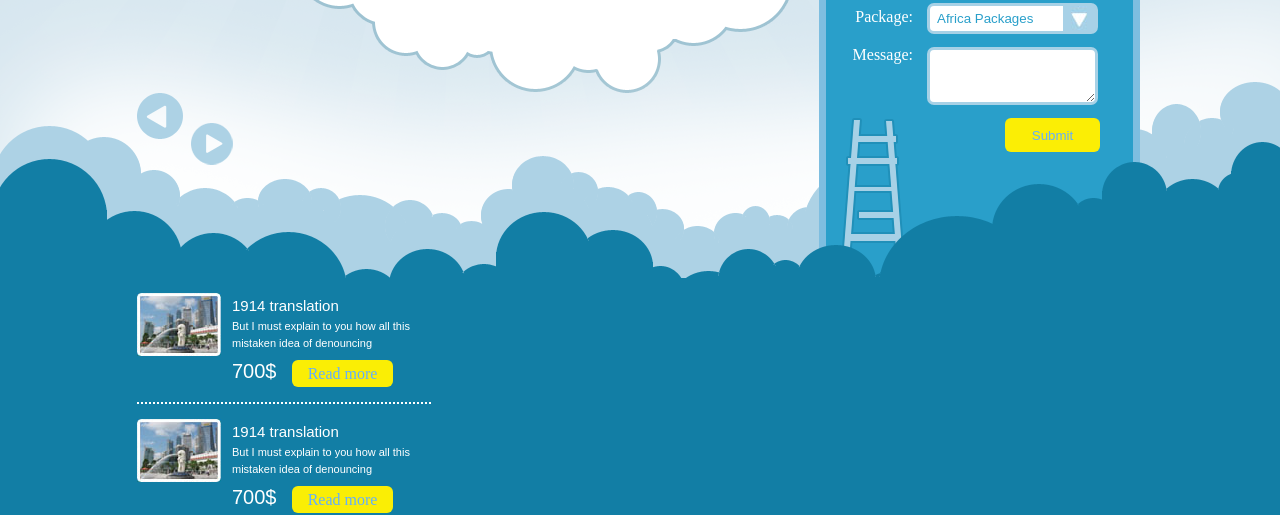
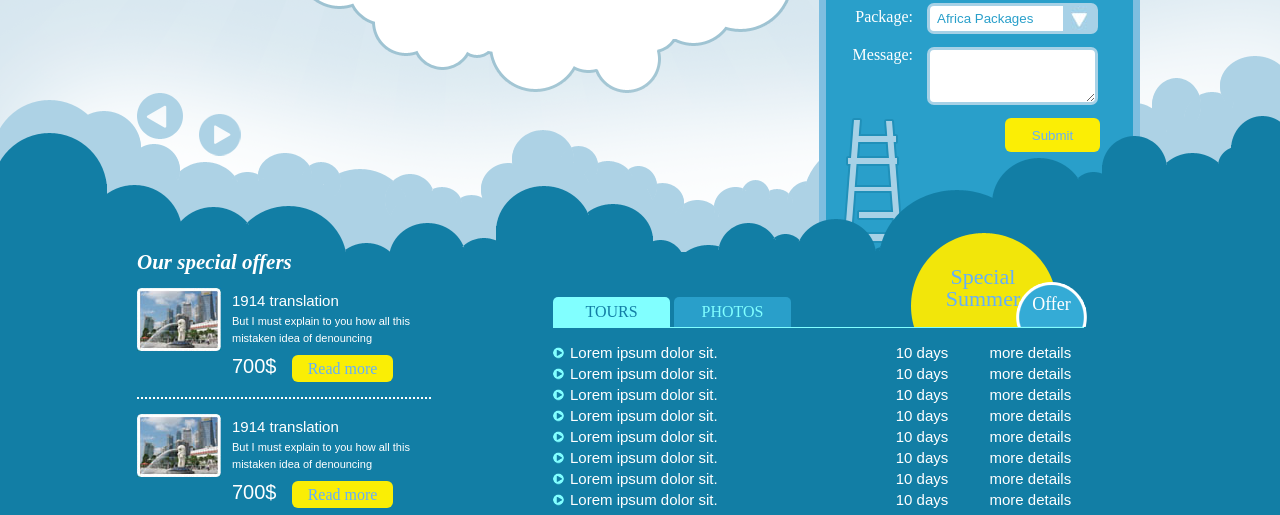
Before and after one commit to ask888/tourism, a plain HTML site: page inner.html in a window 1280 px wide. Shown: the part 320-835 px from the top of the page. Drawn offline with Linux system fonts and the light colour scheme.

Commit message:
Add inner.html

```diff
--- a/css/style.css
+++ b/css/style.css
@@ -69,12 +69,13 @@
     height: 46px;
     display: block;
     position: absolute;
-    right: 0;
-    top: 30px;
+    right: -8px;
+    top: 21px;
 }
 .vertical-wrapper{
     width: 336px;
     padding-bottom: 21px;
+    float: left;
 }
 .vertical-block{
     border-bottom: 2px dotted white;
@@ -96,7 +97,7 @@
     border-radius: 24px;
     position: relative;
     padding: 0 33px 0 14px;
-    margin-bottom: 140px;
+    margin-bottom: 114px;
 }
 .booking-form-title{
     padding-top: 26px;
@@ -168,24 +169,72 @@
     float: right;
 
 }
+input.submit-booking-form:hover{
+    opacity: 0.7;
+    color: rgba(59, 59, 117, 0.67);
+}
 .ladder{
     background: url("../img/ladder.png") 0% 0% no-repeat;
     width: 66px;
     height: 158px;
 }
-/*.booking-form-title span::after{*/
-    /*content: " ";*/
-    /*position: absolute;*/
-    /*height: 40px;*/
-    /*width: 18px;*/
-    /*background: url("../img/ribbon-end.png");*/
-    /*right: -18px;*/
-    /*!*box-shadow: -1px 1px 6px 1px rgba(18, 126, 165, .75);*!*/
-/*}*/
-
 
 
 /* header2 end*/
+/* Isabell styles */
+.div-class{
+    width: 587px;
+    float: right;
+    margin-top: -100px;
+}
+.tour-block.photo{
+    background: #299fca;
+    color: #81ffff;
+}
+.ul-item{
+
+}
+.tours-photos-offer{
+    width: 531px;
+    border-bottom: 1px solid #81ffff;
+    height: 31px;
+}
+.special-summer-offer, .tours-photos{
+    display: inline-block;
+}
+.offer-wrapper.special-summer-offer{
+    margin-top: -64px;
+    margin-right: 23px;
+}
+.tour-block{
+    display: inline-block;
+    width: 117px;
+    height: 30px;
+    border-radius: 5px 5px 0 0;
+    background: #81ffff;
+    text-align: center;
+    line-height: 30px;
+    color: #127ea5;
+}
+
+.ul-tours {
+    margin-top: 14px;
+}
+.ul-tours-text{
+    font: 15px/21px Arial;
+}
+.ul-item{
+    padding-left: 17px;
+    list-style: none;
+    background: url("../img/little_arrow.png") 0% 50% no-repeat;
+    font-family: sans-serif;
+    font-size: 15px;
+    color:white;
+}
+.li-span{
+    margin-left: 174px;
+    margin-right: 37px;
+}
 
 /* Slavik styles */
 .main-h1{
@@ -406,6 +455,11 @@ nav{
     display: inline-block;
     margin-right: 56px;
 }
+.offer-more-title{
+    color: #ffffff;
+    font-style: italic;
+    font-size: 21px;
+}
 .offer-more img{
     transition: transform 0.5s ease;
 }
@@ -595,7 +649,7 @@ nav{
 }
 .contact-us-text{
     color: #ffffff;
-    font: 12px/19px Arial;
+    font: 12px/25px Arial;
 }
 .subscribe-letter{
     width: 190px;
@@ -679,6 +733,7 @@ nav{
     box-shadow: inset 0px 0px 2px 0px #12495d;
     margin-bottom: 10px;
     outline: none;
+
 }
 
 .copyrights{
@@ -688,5 +743,6 @@ nav{
 .copyrights p{
     display: inline-block;
     color: #ffffff;
+    margin-right: 10px;
 }
 /* footer end */
--- a/inner.html
+++ b/inner.html
@@ -85,8 +85,9 @@
         </div> <!-- main-wrapper -->
     </header> <!-- header end -->
     <div class="header-offers-wrapper">
-        <div class="main-wrapper">
+        <div class="main-wrapper clearfix">
             <div class="vertical-wrapper">
+                <h2 class="offer-more-title">Our special offers</h2>
                 <div class="offer-more vertical-block">
                     <div class="offer-more-img">
                         <img src="img/offer-more.jpg" alt="img">
@@ -119,9 +120,40 @@
                         <a class="read-more-button" href="#">Read more</a>
                     </div>
                 </div>
+
+            </div> <!-- vertical-wrapper end -->
+
+            <div class="div-class"> <!-- Isabell's code -->
+                <div class="tours-photos-offer clearfix">
+                    <div class="offer-wrapper special-summer-offer">
+                        <div class="special">Special <br> Summer</div>
+                        <div class="offer">Offer</div>
+                    </div>
+                    <div class="tours-photos">
+                        <div class="tour-block inline">TOURS</div>
+                        <div class="tour-block inline photo">PHOTOS</div>
+                    </div>
+                </div>
+
+                <div class="wraper-tours-photos">
+
+                    <!--<div class="tours-line"></div>-->
+                    <ul class="ul-tours">
+                        <li class="ul-item"><span class="ul-tours-text">Lorem ipsum dolor sit.</span> <span class="li-span">10 days</span> more details</li>
+                        <li class="ul-item"><span class="ul-tours-text">Lorem ipsum dolor sit.</span> <span class="li-span">10 days</span> more details</li>
+                        <li class="ul-item"><span class="ul-tours-text">Lorem ipsum dolor sit.</span> <span class="li-span">10 days</span> more details</li>
+                        <li class="ul-item"><span class="ul-tours-text">Lorem ipsum dolor sit.</span> <span class="li-span">10 days</span> more details</li>
+                        <li class="ul-item"><span class="ul-tours-text">Lorem ipsum dolor sit.</span> <span class="li-span">10 days</span> more details</li>
+                        <li class="ul-item"><span class="ul-tours-text">Lorem ipsum dolor sit.</span> <span class="li-span">10 days</span> more details</li>
+                        <li class="ul-item"><span class="ul-tours-text">Lorem ipsum dolor sit.</span> <span class="li-span">10 days</span> more details</li>
+                        <li class="ul-item"><span class="ul-tours-text">Lorem ipsum dolor sit.</span> <span class="li-span">10 days</span> more details</li>
+
+                    </ul>
+
+                </div>
             </div>
-        </div>
-    </div>
+        </div> <!-- main-wrapper end -->
+    </div> <!-- header-offers-wrapper end-->
 
 
     <main>
```
Also changed, not shown: img/little_arrow.png (added).
